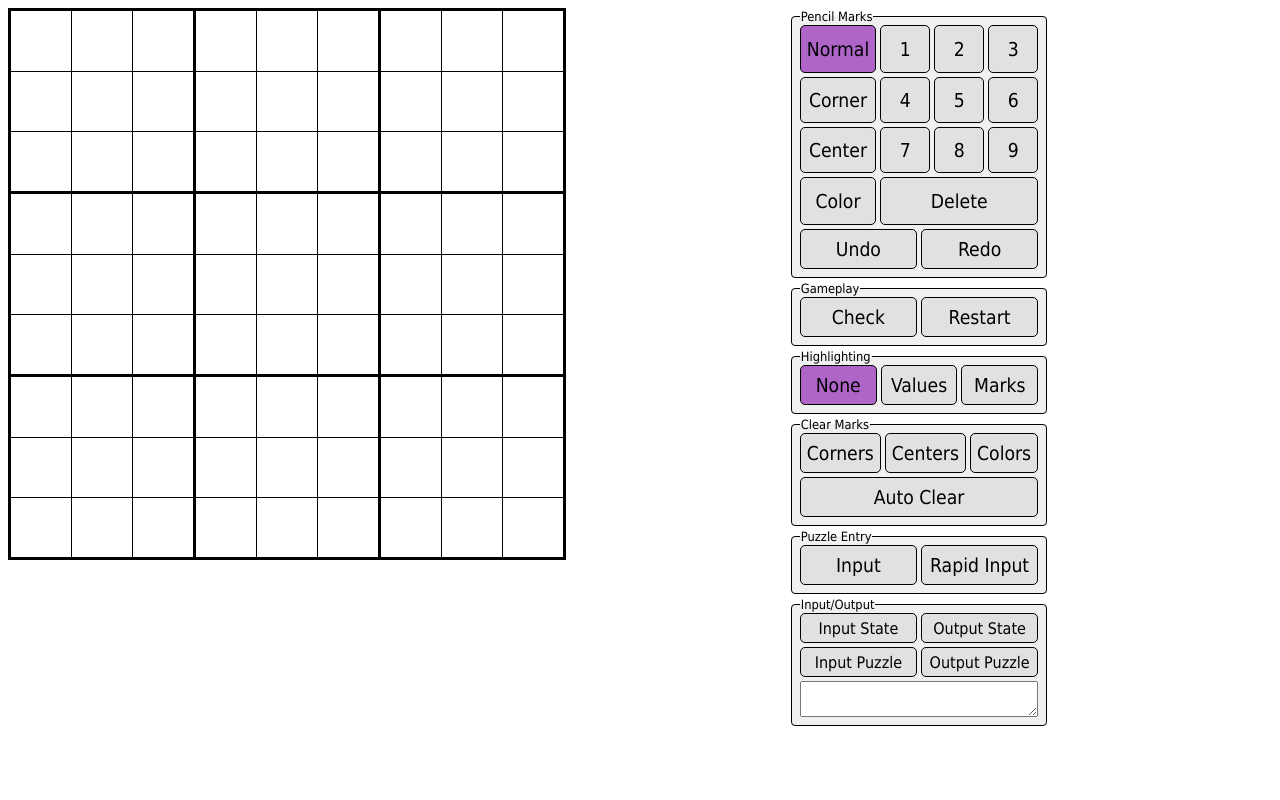
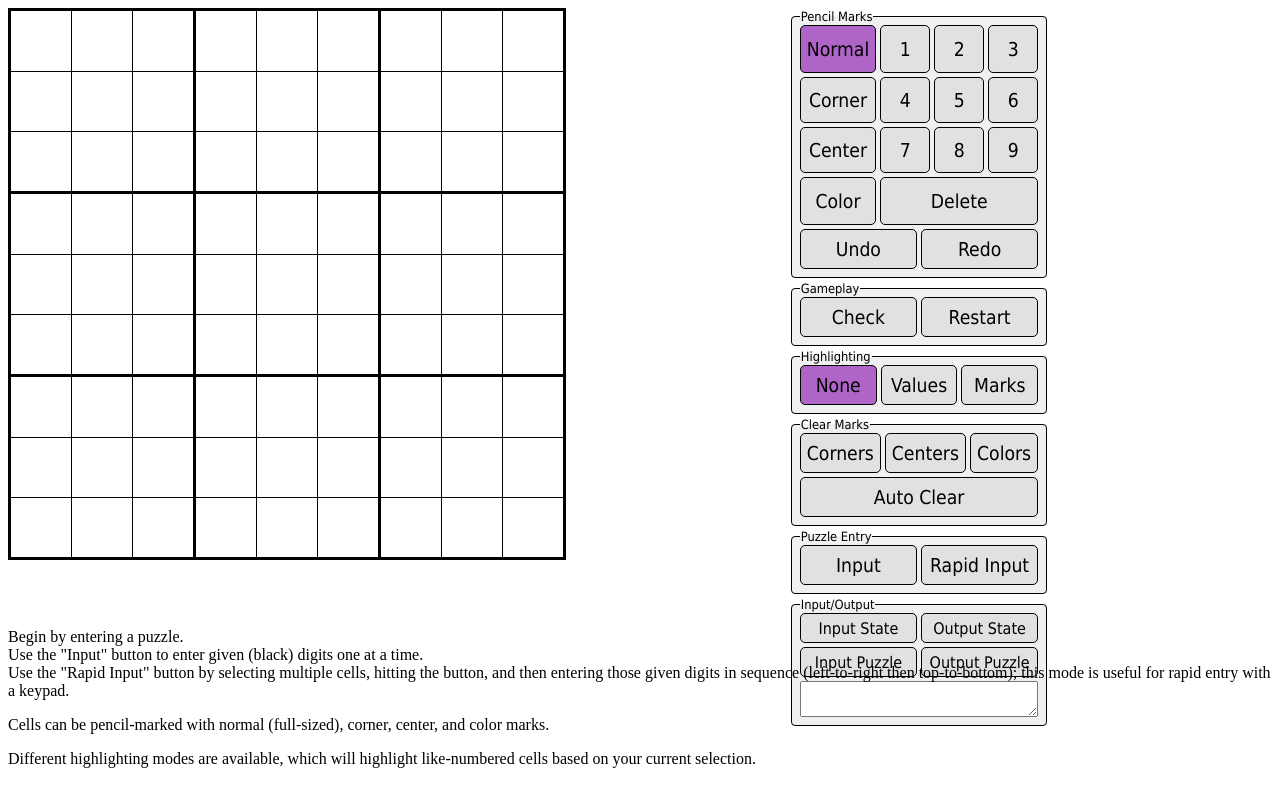
Before and after one commit to BenLiuMath/sudoku-ui, a plain HTML site: page index.html in a window 1280 px wide. Drawn offline with Linux system fonts and the light colour scheme.

Commit message:
added basic instructions.

```diff
--- a/index.html
+++ b/index.html
@@ -1261,6 +1261,21 @@ function SudokuCell(mytd,prownum,pcolnum) {
 </table>
 </div>
 
+
+<div style="position:absolute; bottom:1em; ">
+Begin by entering a puzzle.
+<br>
+Use the "Input" button to enter given (black) digits one at a time.
+<br>
+Use the "Rapid Input" button by selecting multiple cells, hitting the button, and then entering those given digits in sequence (left-to-right then top-to-bottom); this mode is useful for rapid entry with a keypad.
+<p>
+Cells can be pencil-marked with normal (full-sized), corner, center, and color marks.
+<p>
+Different highlighting modes are available, which will highlight like-numbered cells based on your current selection.
+
+</div>
+
+
 <div id="controlsContainer">
 <div id="controls">
 
@@ -1354,6 +1369,7 @@ for(var jj=0; jj<3; jj++) {
 </div>
 </div>
 
+
 </body>
 <script>
 var myboard = new SudokuBoard();
```
